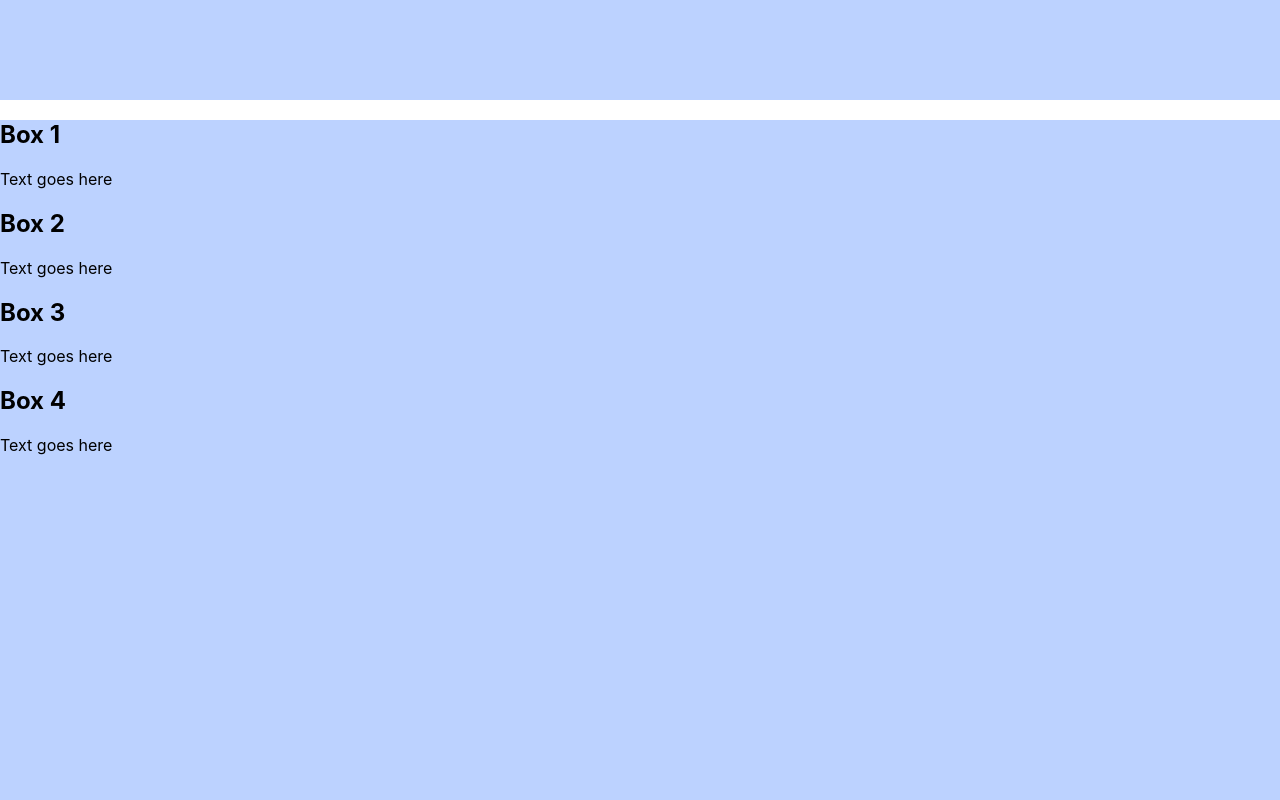
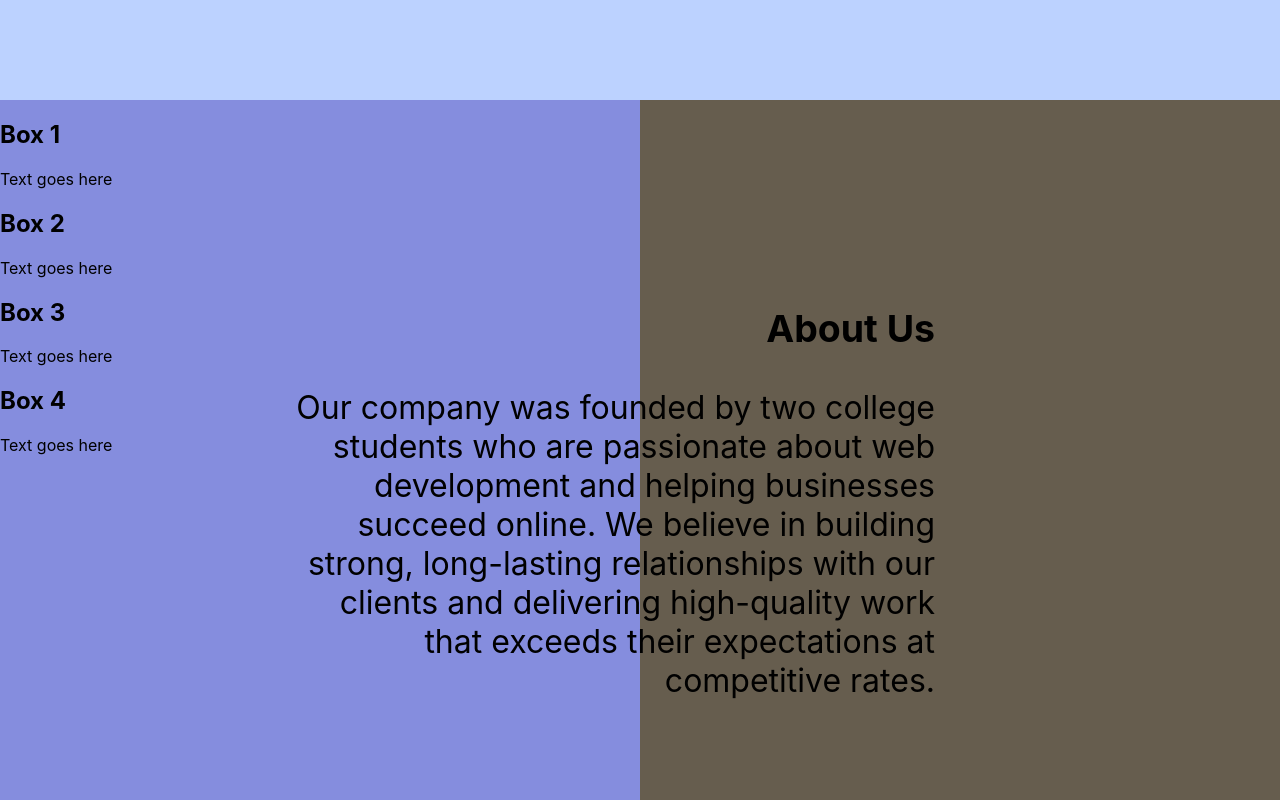
Before and after one commit to ByteBuddiesInc/Portfolio-Website, a React (Create React App) app: page / in a window 1280 px wide. Shown: the part 1500-2300 px from the top of the page. Built offline with nearby package versions, Linux system fonts and the light colour scheme.

Commit message:
fix page layout

```diff
--- a/src/App.js
+++ b/src/App.js
@@ -42,12 +42,9 @@ function App() {
       </div>
 
       <div ref={services} className="services">
-        <div className="services-container">
+      <div className="services-container">
           <h3 className="services-text">A good website goes a long way.</h3>
         </div>
-      </div>
-
-      <div class="services">
         <div class="box box1">
           <h2>Box 1</h2>
           <p>Text goes here</p>
@@ -68,8 +65,6 @@ function App() {
 
 
 
-
-
       <div ref={about} className="about">
   <div className="about-text">
     <h3>About Us</h3>
```
